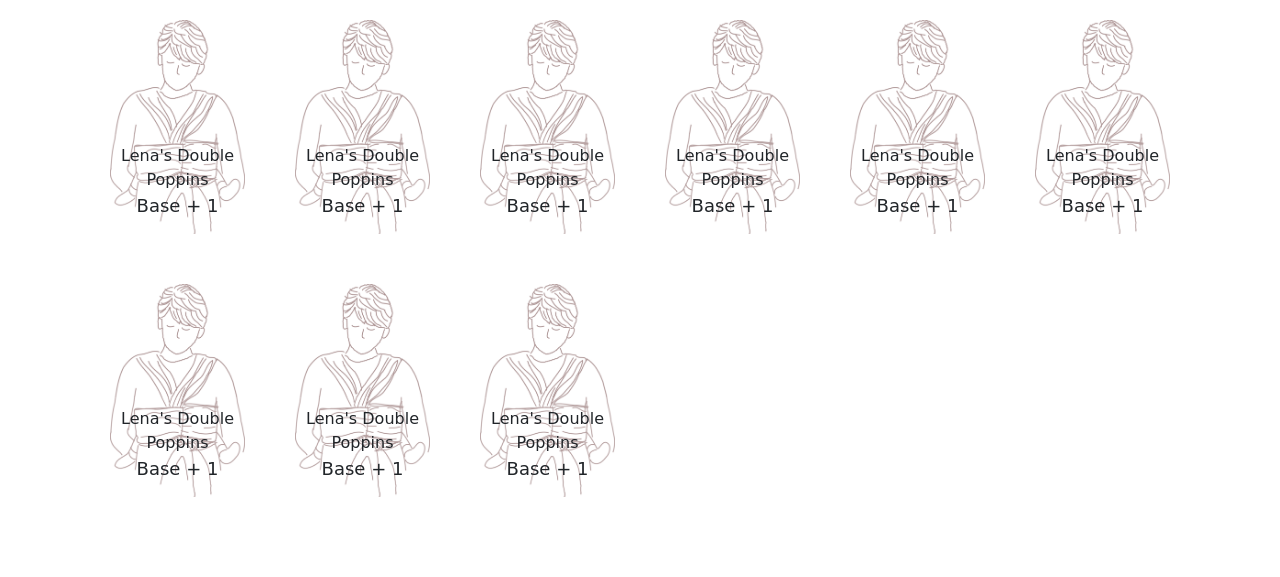
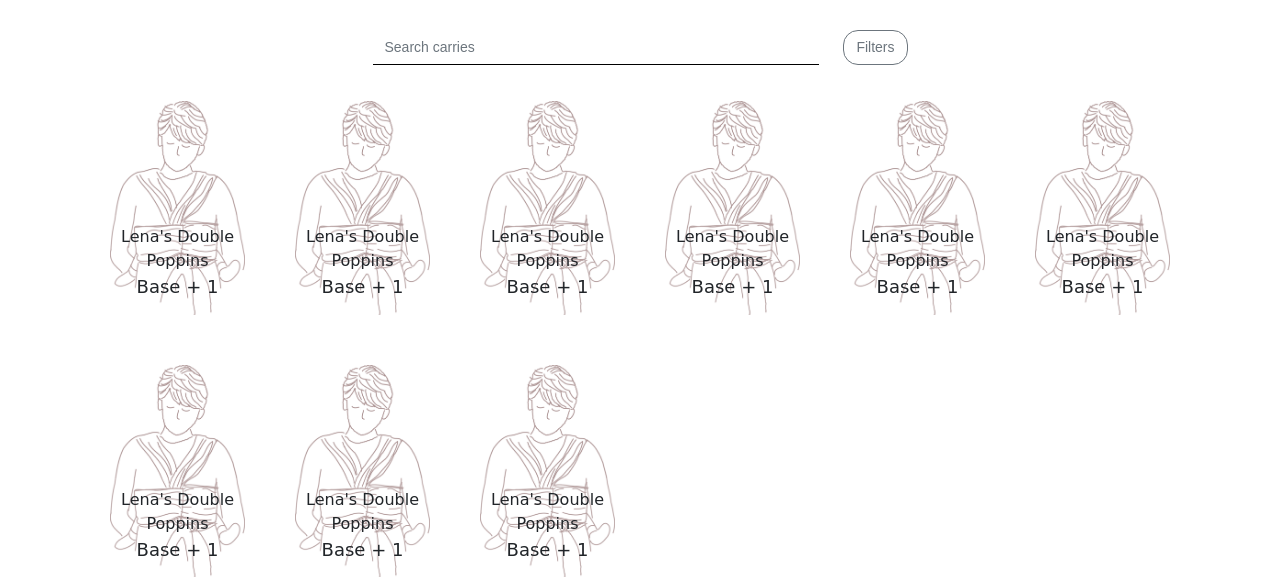
Before and after one commit to paulafernalia/the-wrapping-gallery, a Django app: page /wrappinggallery/ in a window 1280 px wide. Shown: the part 81-658 px from the top of the page. Run offline with Django 5.2, Linux system fonts and the light colour scheme; some libraries are stand-ins or nearby versions; some web fonts are replaced.

Commit message:
Add search bar with filters button, add 2 filters, hide and show div

```diff
--- a/wrapping/wrappinggallery/static/wrappinggallery/styles.css
+++ b/wrapping/wrappinggallery/static/wrappinggallery/styles.css
@@ -38,3 +38,67 @@
     background-color: white; /* Custom background color for active link */
     color: grey !important; /* Text color when active */
 }
+
+.btn-custom {
+/*    background-color: white;*/
+    color: black;
+    border: 2px solid black;
+    border-radius: 10px; /* Rounded corners */
+    margin-right: 50px; /* Space between buttons */
+    margin-bottom: 50px; /* Space between button groups */
+    font-family: 'Poppins', serif; /* Custom font */
+    font-size: 14px; /* Adjust font size as needed */
+    font-weight: 700; /* Adjust font weight as needed */
+    padding: 10px 20px; /* Padding around the button text */
+}
+
+
+.btn-group {
+    display: flex; /* Ensure the buttons are displayed in a row */
+    flex-wrap: wrap; /* Allow wrapping if necessary */
+}
+
+.btn-custom.active {
+    background-color: black;
+    color: white;
+}
+
+.btn-custom:hover {
+    background-color: #ddd;
+    color: white;
+    border: 2px solid #ddd;
+}
+
+p {
+    font-family: 'Poppins', serif;  Custom font
+    font-size: 13px; /* Adjust font size as needed */
+    font-weight: 900;
+}
+
+.content-container {
+    margin-top: 30px;
+    margin-left: auto;
+    margin-right: auto;
+    width: 1100px;
+}
+
+.input-underline {
+    border: none;
+    border-bottom: 1px solid #000;
+    border-radius: 0;
+    box-shadow: none;
+    font-family: 'Poppins', sans-serif; /* Replace 'YourChosenFont' with the desired font family */
+    font-size: 14px;
+}
+
+.input-underline:focus {
+    border-bottom-color: #000;
+    box-shadow: none;
+}
+
+.btn-outline-secondary {
+    font-family: 'Poppins', sans-serif; /* Replace 'YourChosenFont' with the desired font family */
+    margin-left: 1rem; /* Adjust this as needed for the gap */
+    font-size: 14px;
+    border-radius: 15px;
+}
--- a/wrapping/wrappinggallery/templates/wrappinggallery/index.html
+++ b/wrapping/wrappinggallery/templates/wrappinggallery/index.html
@@ -3,10 +3,65 @@
 {% load static %}
 
 {% block body %}
+<div class="content-container">
+    <div class="row justify-content-center">
+        <div class="col-md-6">
+            <div class="input-group mb-3">
+                <input type="text" class="form-control input-underline" placeholder="Search carries">
+                <button class="btn btn-outline-secondary ml-4" type="button" id="button-filter">Filters</button>
+            </div>
+        </div>
+    </div>
+
+    <div id=filterBox style="display: none;">
+        <p><strong> Position </strong></p>
+        <div role="group" aria-label="Filter Group 1">
+            <button type="button" class="btn btn-custom mx-1 active" onclick="setActiveButton(this)">Any</button>
+            <button type="button" class="btn btn-custom mx-1" onclick="setActiveButton(this)">Front</button>
+            <button type="button" class="btn btn-custom mx-1" onclick="setActiveButton(this)">Hip</button>
+            <button type="button" class="btn btn-custom mx-1" onclick="setActiveButton(this)">Back</button>
+        </div>
+        <hr>
+        <p><strong> Size </strong> (referenced to the base size)</p>
+        <div role="group" aria-label="Filter Group 1">
+            <button type="button" class="btn btn-custom mx-1 active" onclick="setActiveButton(this)">Any</button>
+            <button type="button" class="btn btn-custom mx-1" onclick="setActiveButton(this)">-5</button>
+            <button type="button" class="btn btn-custom mx-1" onclick="setActiveButton(this)">-4</button>
+            <button type="button" class="btn btn-custom mx-1" onclick="setActiveButton(this)">-3</button>
+            <button type="button" class="btn btn-custom mx-1" onclick="setActiveButton(this)">-2</button>
+            <button type="button" class="btn btn-custom mx-1" onclick="setActiveButton(this)">-1</button>
+            <button type="button" class="btn btn-custom mx-1" onclick="setActiveButton(this)">0</button>
+            <button type="button" class="btn btn-custom mx-1" onclick="setActiveButton(this)">+1</button>
+            <button type="button" class="btn btn-custom mx-1" onclick="setActiveButton(this)">+2</button>
+        </div>
+        <hr>
+    </div>
+</div>
 <div class="grid" id="imageGrid" data-static-url="{% static 'wrappinggallery/' %}"></div>
 
 <script>
+    function setActiveButton(button) {
+        const btnGroup = button.parentElement;
+        const buttons = btnGroup.getElementsByClassName('btn-custom');
+        for (let btn of buttons) {
+            btn.classList.remove('active');
+        }
+        button.classList.add('active');
+        console.log("text in button", button.text);
+    }
+
     document.addEventListener('DOMContentLoaded', function() {
+        const searchButton = document.getElementById('button-filter');
+        const filterBox = document.getElementById('filterBox');
+
+        searchButton.addEventListener('click', function() {
+            if (filterBox.style.display === 'none' || filterBox.style.display === '') {
+                filterBox.style.display = 'block';
+            } else {
+                filterBox.style.display = 'none';
+            }
+        });
+
         const imageFiles = [
             'figure.png',
             'figure.png',
```
